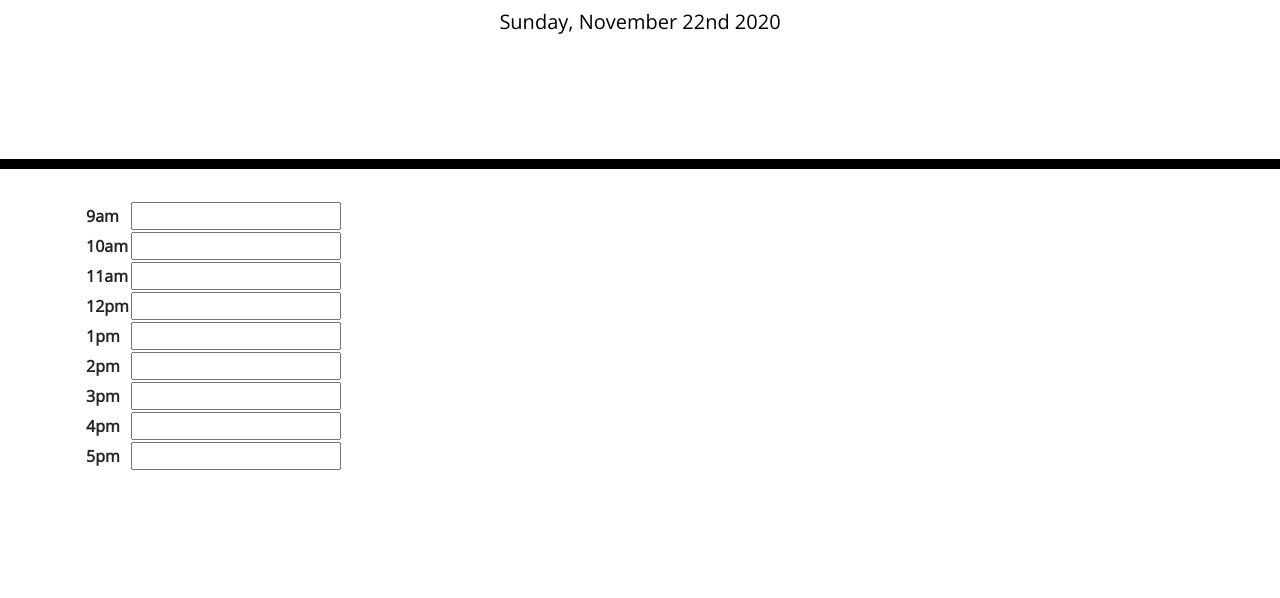
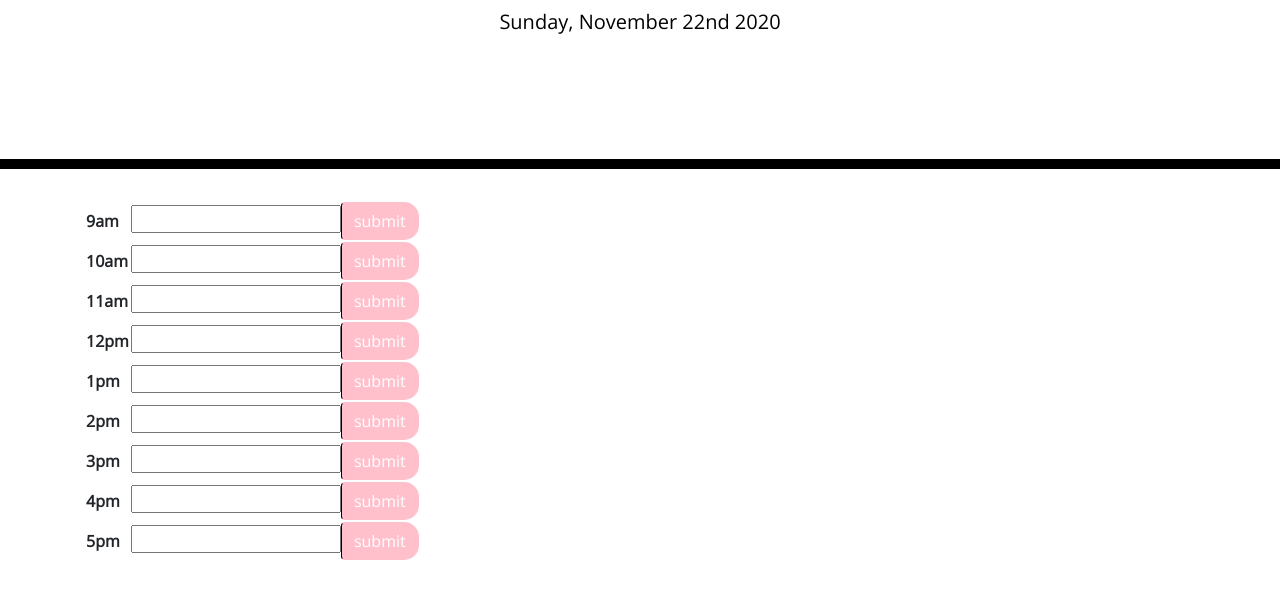
Before and after one commit to MARIAORTEGA/Work-Day-Scheduler, a plain HTML site: page index.html in a window 1280 px wide. Shown: the part 182-780 px from the top of the page. Drawn offline with nearby package versions, Linux system fonts and the light colour scheme.

Commit message:
added styling

```diff
--- a/assets/style.css
+++ b/assets/style.css
@@ -69,3 +69,11 @@ textarea{
   font-size: 20px;
   transition: all .3s ease-in-out;
 }
+
+.btn {
+  border-left: 1px solid black;
+  border-top-right-radius: 15px;
+  border-bottom-right-radius: 15px;
+  background-color: pink;
+  color: white;
+}
--- a/index.html
+++ b/index.html
@@ -37,47 +37,46 @@
         <tbody>
           <tr>
             <th scope="row">9am</th>
-            <td><input type="text" id="text-input"/></td>
+            <td><input type="text" id="text-input"  /><button class="btn">submit</button></td>
+
           </tr>
           <tr>
             <th scope="row">10am</th>
-            <td><input type="text" id="text-input" /></td>
+            <td><input type="text" id="text-input" /><button class="btn">submit</button></td>
           </tr>
           <tr>
             <th scope="row">11am</th>
-            <td><input type="text" id="text-input" /></td>
+            <td><input type="text" id="text-input" /><button class="btn">submit</button></td>
           </tr>
           <tr>
             <th scope="row">12pm</th>
-            <td><input type="text" id="text-input" /></td>
+            <td><input type="text" id="text-input" /><button class="btn">submit</button></td>
           </tr>
           <tr>
             <th scope="row">1pm</th>
-            <td><input type="text" id="text-input" /></td>
+            <td><input type="text" id="text-input" /><button class="btn">submit</button></td>
           </tr>
           <tr>
             <th scope="row">2pm</th>
-            <td><input type="text" id="text-input" /></td>
+            <td><input type="text" id="text-input" /><button class="btn">submit</button></td>
           </tr>
           <tr>
             <th scope="row">3pm</th>
-            <td><input type="text" id="text-input" /></td>
+            <td><input type="text" id="text-input" /><button class="btn">submit</button></td>
           </tr>
           <tr>
             <th scope="row">4pm</th>
-            <td><input type="text" id="text-input" /></td>
+            <td><input type="text" id="text-input" /><button class="btn">submit</button></td>
           </tr>
           <tr>
             <th scope="row">5pm</th>
-            <td><input type="text" id="text-input" /></td>
+            <td><input type="text" id="text-input" /><button class="btn">submit</button></td>
           </tr>
         </tbody>
       </table>
 
     </div>
 
-
-
     <script src="https://cdnjs.cloudflare.com/ajax/libs/jquery/3.2.1/jquery.min.js"></script>
     <script src="https://cdnjs.cloudflare.com/ajax/libs/moment.js/2.24.0/moment.min.js"></script>
     <script src="script.js"></script>
```
